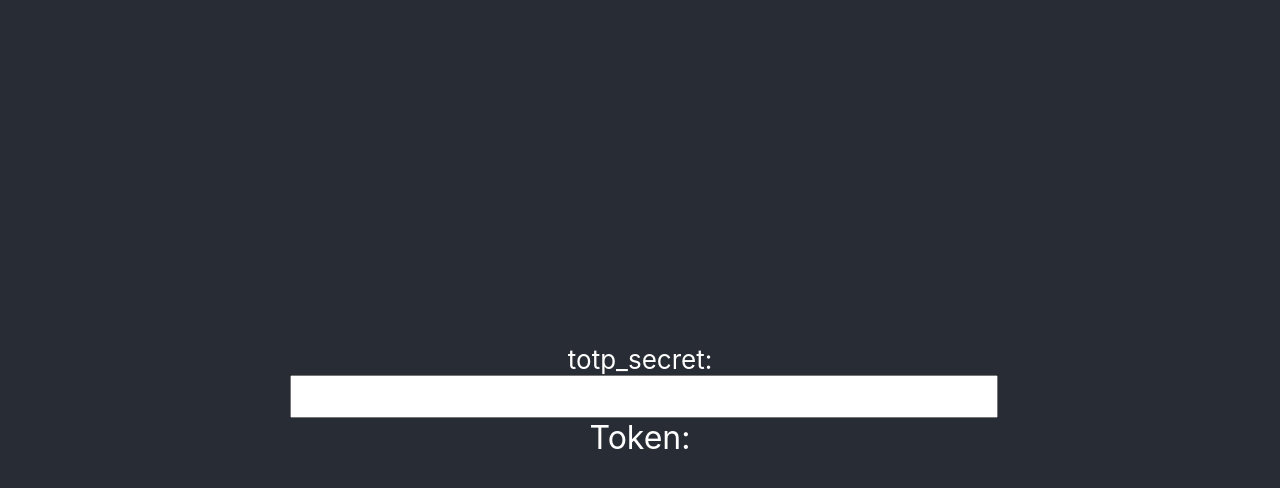
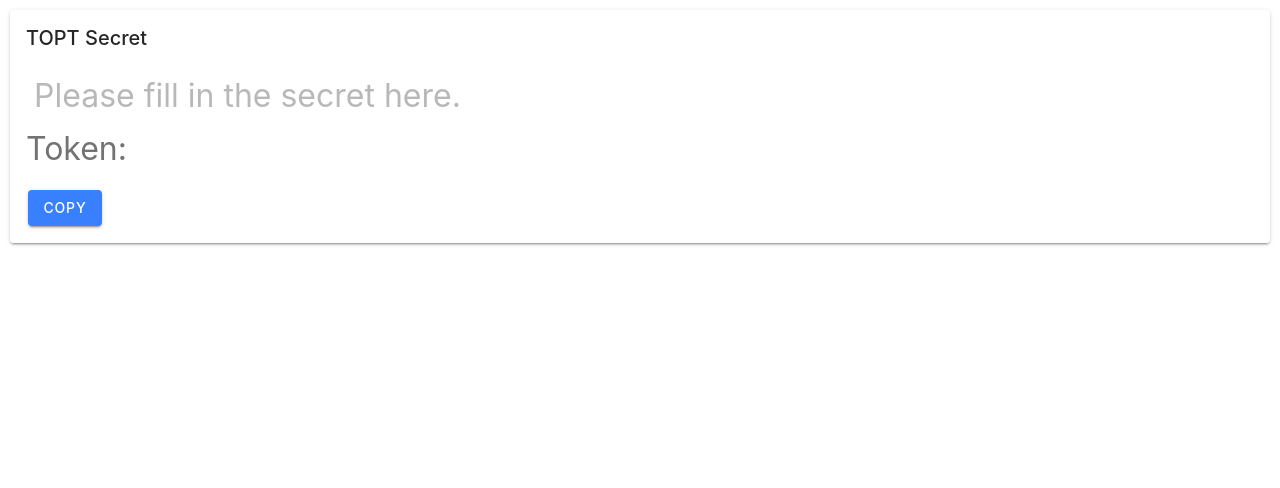
Before and after one commit to hex0cter/2fa-otp, a React (Create React App) app: page / in a window 1280 px wide. Shown: the top 488 px of the page. Built offline with nearby package versions, Linux system fonts and the light colour scheme.

Commit message:
Use ionic design

```diff
--- a/package.json
+++ b/package.json
@@ -3,6 +3,7 @@
   "version": "0.1.0",
   "private": true,
   "dependencies": {
+    "@ionic/react": "^5.0.0",
     "@testing-library/jest-dom": "^4.2.4",
     "@testing-library/react": "^9.3.2",
     "@testing-library/user-event": "^7.1.2",
--- a/src/App.js
+++ b/src/App.js
@@ -1,16 +1,9 @@
-import React from 'react';
-import logo from './logo.svg';
-import './App.css';
+import React from 'react'
+import './App.css'
 import TwoFactorTokenGenerator from './components/two-factor-token-generator'
 
 function App() {
-  return (
-    <div className="App">
-      <header className="App-header">
-        <TwoFactorTokenGenerator />
-      </header>
-    </div>
-  );
+  return <TwoFactorTokenGenerator />
 }
 
-export default App;
+export default App
--- a/src/components/two-factor-token-generator/index.js
+++ b/src/components/two-factor-token-generator/index.js
@@ -1,28 +1,55 @@
+import { authenticator } from "otplib";
 import React, { useState } from 'react'
+import { IonButton, IonCard, IonCardContent, IonCardHeader, IonCardTitle, IonInput } from '@ionic/react';
 import styles from './index.module.css'
-import { authenticator } from "otplib";
 
 const TwoFactorTokenGenerator = (props) => {
   const [ secret, setSecret ] = useState(localStorage.getItem('TwoFactorTokenSecret') || null)
   const totpCode = secret ? authenticator.generate(secret) : ''
+  const [ code, setCode ] = useState(totpCode)
 
   const updateSecret = (event) => {
+    console.log('event happened')
     const newSecret = event.target.value
-    console.log('update sec')
     if (newSecret) {
       setSecret(newSecret)
-      console.log('update local storagge')
       localStorage.setItem('TwoFactorTokenSecret', newSecret)
     }
   }
 
+  const copyToClipboard = str => {
+    const el = document.createElement('textarea')
+    el.value = str
+    document.body.appendChild(el)
+    el.select()
+    document.execCommand('copy')
+    document.body.removeChild(el)
+  }
+
+  setInterval(() => {
+    const newTotpCode = secret ? authenticator.generate(secret) : ''
+    if (newTotpCode !== code) {
+      setCode(newTotpCode)
+    }
+  }, 2000)
+
   return (
-    <div className={styles.twoFactorContainer}>
-      totp_secret: <input className={styles.secret} defaultValue={secret} onChange={updateSecret}/>
-      <div className={styles.result}>
-      <div>Token: {totpCode} </div>
+    <IonCard>
+    <IonCardHeader>
+      <IonCardTitle>TOPT Secret</IonCardTitle>
+    </IonCardHeader>
+
+    <IonCardContent>
+      <div className={styles.twoFactorContainer}>
+        <IonInput className={styles.secret} value={secret} onIonChange={updateSecret} placeholder="Please fill in the secret here."/>
+        <div className={styles.result}>
+        <div>Token: {code} </div>
+        <IonButton onClick={() => copyToClipboard(code)}>Copy</IonButton>
+        </div>
       </div>
-    </div>
+    </IonCardContent>
+  </IonCard>
+
   )
 }
 
```
Also changed, not shown: 1 other file (tests, documents, lock files or other folders).
